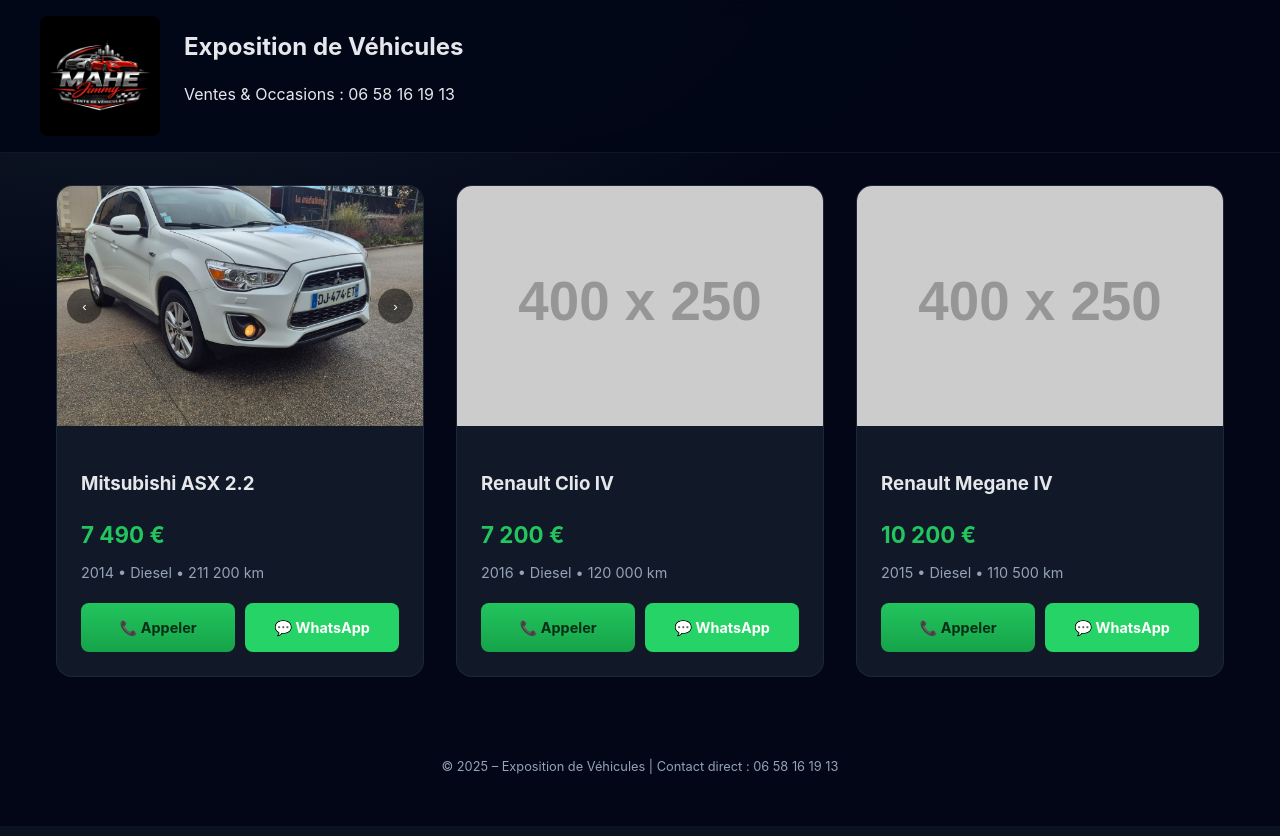
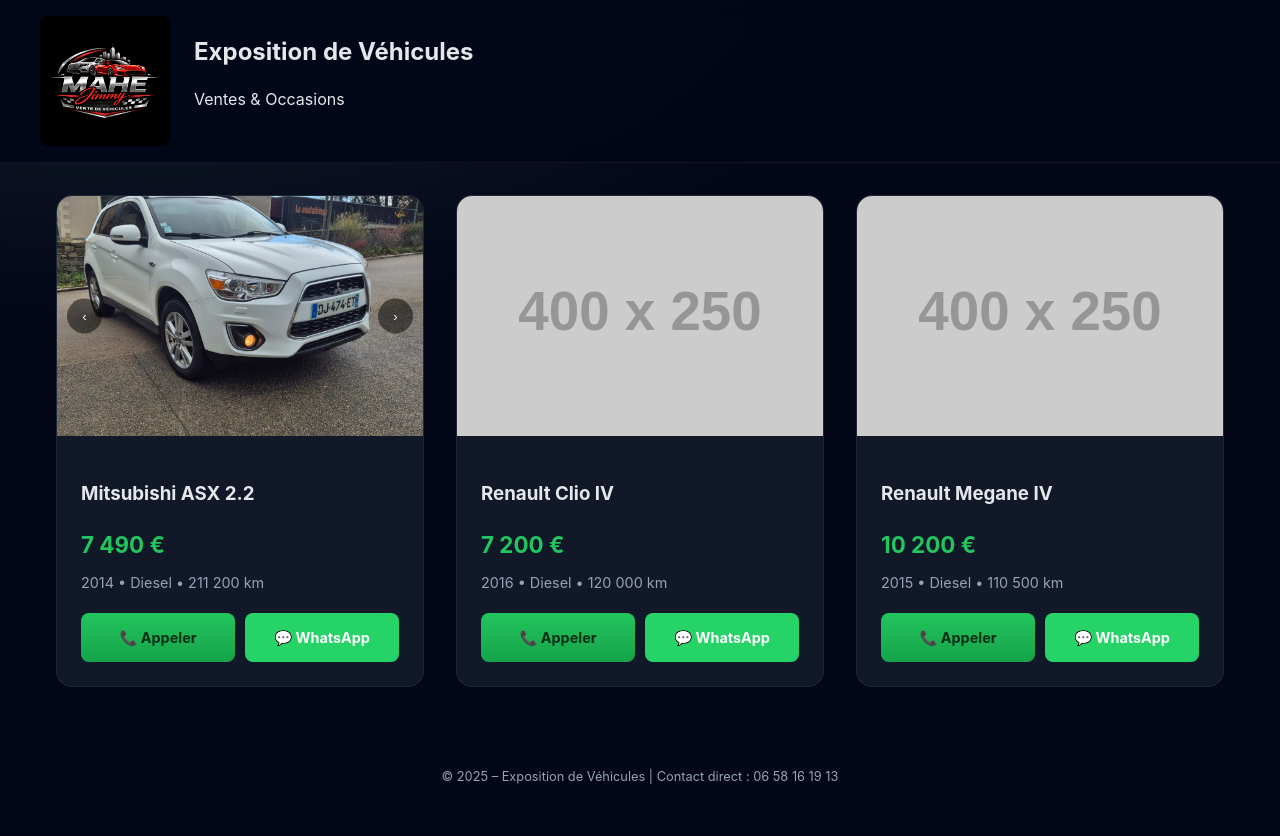
Before and after one commit to menoretmario-dev/Voitures, a plain HTML site: page index.html in a window 1280 px wide. Drawn offline with Linux system fonts and the light colour scheme; placeholder pictures from the web are drawn by us.

Commit message:
Update index.html

```diff
--- a/index.html
+++ b/index.html
@@ -37,7 +37,7 @@
     }
 
     .header-brand { max-width: 1200px; margin: 0 auto; display: flex; align-items: center; gap: 1.5rem; }
-    .header-brand img { height: 120px; border-radius: 8px; }
+    .header-brand img { height: 130px; border-radius: 8px; }
     .header-info h1 { font-size: 1.5rem; margin: 0; }
 
     .container { max-width: 1200px; margin: 2rem auto; padding: 0 1rem; }
@@ -109,7 +109,7 @@
       <img src="logo.png" alt="Logo">
       <div class="header-info">
         <h1>Exposition de Véhicules</h1>
-        <p>Ventes & Occasions : 06 58 16 19 13</p>
+        <p>Ventes & Occasions</p>
       </div>
     </div>
   </header>
```
